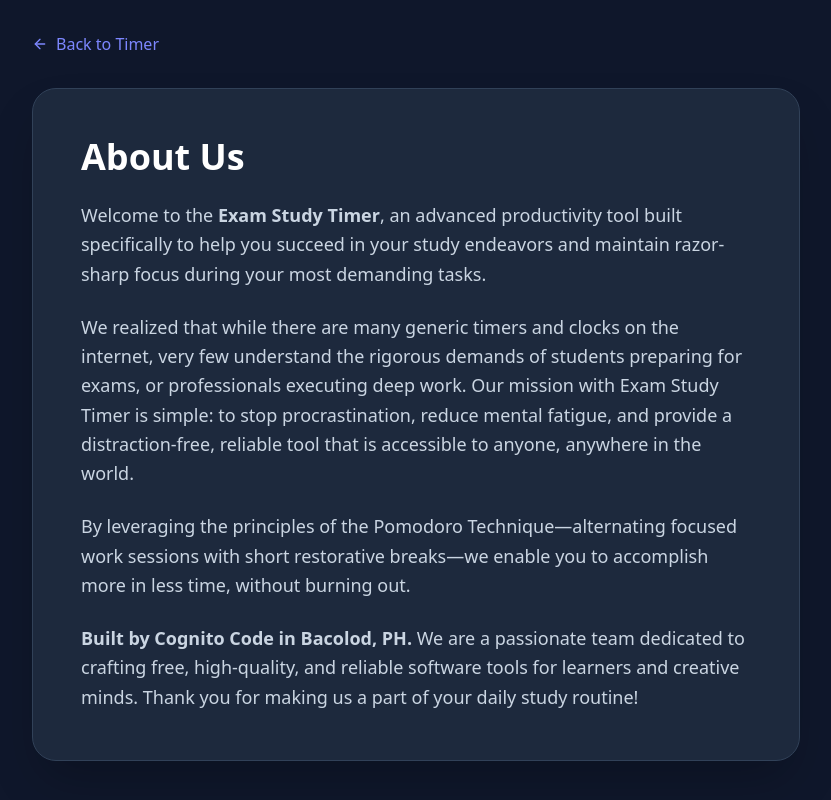
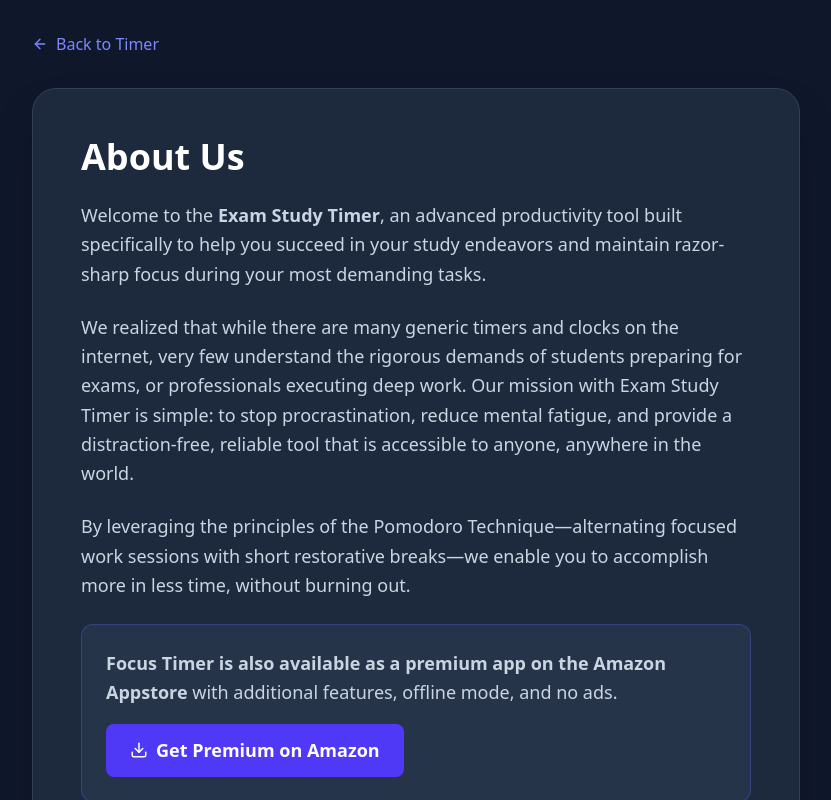
Before and after one commit to Emilized/exam-study-timer, a React (Vite) app: page /exam-study-timer/about in a window 1280 px wide. Shown: the top 800 px of the page, without its empty margins (224-1055 px from the left). Built offline with nearby package versions, Linux system fonts and the light colour scheme.

Commit message:
Update About.tsx

```diff
--- a/src/pages/About.tsx
+++ b/src/pages/About.tsx
@@ -1,6 +1,6 @@
 import React from 'react';
 import { Link } from 'react-router-dom';
-import { ArrowLeft } from 'lucide-react';
+import { ArrowLeft, Download } from 'lucide-react';
 
 export default function About() {
   return (
@@ -10,10 +10,8 @@
           <ArrowLeft size={16} className="mr-2" />
           Back to Timer
         </Link>
-
         <div className="bg-slate-800 rounded-3xl p-8 md:p-12 shadow-2xl border border-slate-700">
           <h1 className="text-3xl md:text-4xl font-bold text-white mb-6">About Us</h1>
-
           <div className="space-y-6 text-slate-300 leading-relaxed text-lg">
             <p>
               Welcome to the <strong>Exam Study Timer</strong>, an advanced productivity tool built specifically to help you succeed in your study endeavors and maintain razor-sharp focus during your most demanding tasks.
@@ -24,8 +22,24 @@
             <p>
               By leveraging the principles of the Pomodoro Technique—alternating focused work sessions with short restorative breaks—we enable you to accomplish more in less time, without burning out.
             </p>
+
+            <div className="bg-slate-700/50 rounded-xl p-6 border border-indigo-500/30">
+              <p className="mb-4">
+                <strong>Focus Timer is also available as a premium app on the Amazon Appstore</strong> with additional features, offline mode, and no ads.
+              </p>
+              <a
+                href="https://www.amazon.com/gp/product/B0GX2WTWFJ?ref=web"
+                target="_blank"
+                rel="noopener noreferrer"
+                className="inline-flex items-center bg-indigo-600 hover:bg-indigo-500 text-white font-semibold px-6 py-3 rounded-lg transition-colors"
+              >
+                <Download size={18} className="mr-2" />
+                Get Premium on Amazon
+              </a>
+            </div>
+
             <p>
-              <strong>Built by Cognito Code in Bacolod, PH.</strong> We are a passionate team dedicated to crafting free, high-quality, and reliable software tools for learners and creative minds. Thank you for making us a part of your daily study routine!
+              <strong>Built by Cognito Code in Cebu City, PH.</strong> We are a passionate team dedicated to crafting free, high-quality, and reliable software tools for learners and creative minds. Thank you for making us a part of your daily study routine!
             </p>
           </div>
         </div>
```
